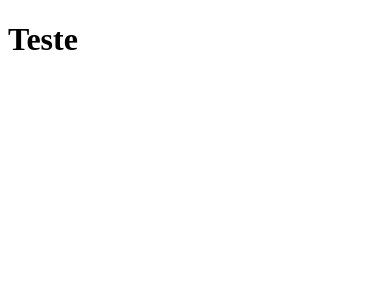
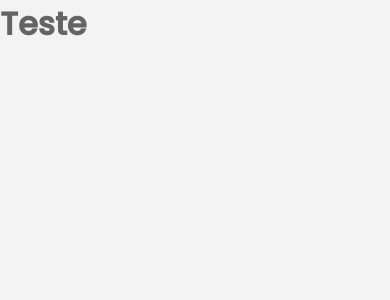
Before and after one commit to cinthia3301andrad/site-pessoal-cinthia, a React (Create React App) app: page / in a window 390 px wide. Shown: the top 300 px of the page. Built offline with nearby package versions, Linux system fonts and the light colour scheme.

Commit message:
chore[📝]: add config styles global

```diff
--- a/package.json
+++ b/package.json
@@ -10,6 +10,7 @@
     "@types/node": "^12.0.0",
     "@types/react": "^17.0.0",
     "@types/react-dom": "^17.0.0",
+    "node-sass": "4.14.1",
     "react": "^17.0.2",
     "react-dom": "^17.0.2",
     "react-scripts": "4.0.3",
--- a/public/index.html
+++ b/public/index.html
@@ -2,7 +2,19 @@
 <html lang="en">
   <head>
     <meta charset="utf-8" />
+    <link rel="preconnect" href="https://fonts.googleapis.com" />
+    <link rel="preconnect" href="https://fonts.gstatic.com" crossorigin />
+    <link
+      href="https://fonts.googleapis.com/css2?family=Inter:wght@300;400;500;600;700&display=swap"
+      rel="stylesheet"
+    />
 
+    <link rel="preconnect" href="https://fonts.googleapis.com" />
+    <link rel="preconnect" href="https://fonts.gstatic.com" crossorigin />
+    <link
+      href="https://fonts.googleapis.com/css2?family=Poppins:wght@300;400;500&display=swap"
+      rel="stylesheet"
+    />
     <meta name="viewport" content="width=device-width, initial-scale=1" />
 
     <title>Cinthia Andrade</title>
@@ -10,6 +22,5 @@
   <body>
     <noscript>You need to enable JavaScript to run this app.</noscript>
     <div id="root"></div>
-
   </body>
 </html>
--- a/src/App.tsx
+++ b/src/App.tsx
@@ -1,5 +1,5 @@
 import OnePage from './pages/onePage';
-
+import './global.scss';
 function App() {
   return <OnePage />;
 }
--- /dev/null
+++ b/src/components/Header/index.tsx
@@ -0,0 +1,4 @@
+const Header: React.FC = () => {
+  return <h1>Teste</h1>;
+};
+export default Header;
--- /dev/null
+++ b/src/global.scss
@@ -0,0 +1,49 @@
+* {
+  margin: 0;
+  padding: 0;
+  box-sizing: border-box;
+}
+
+$white: #fff;
+$background: #f3f3f3;
+$gray-line: #dcdde0;
+$color-primary: #ed6b97;
+$color-purple: #ac6aff;
+$text-security: #7c7c7c;
+$text-security: #a1a1a1;
+$title: #3d3d3d;
+$title: #646464;
+
+@media (max-width: 1080px) {
+  html {
+    font-size: 93.75%;
+  }
+}
+
+@media (max-width: 720px) {
+  html {
+    font-size: 87.5;
+  }
+}
+
+body {
+  background: $background;
+  color: $title;
+  font-family: 'Poppins', sans-serif;
+}
+
+body,
+input,
+textarea,
+button {
+  font: 400 16px 'Poppins', sans-serif;
+}
+
+button {
+  cursor: pointer;
+}
+
+a {
+  color: inherit;
+  text-decoration: none;
+}
--- a/src/pages/onePage/index.tsx
+++ b/src/pages/onePage/index.tsx
@@ -1,4 +1,6 @@
+import Header from '../../components/Header';
+
 const OnePage: React.FC = () => {
-  return <h1>Teste</h1>;
+  return <Header />;
 };
 export default OnePage;
```
Also changed, not shown: src/components/Header/styles.scss (added), 1 other file (tests, documents, lock files or other folders).
